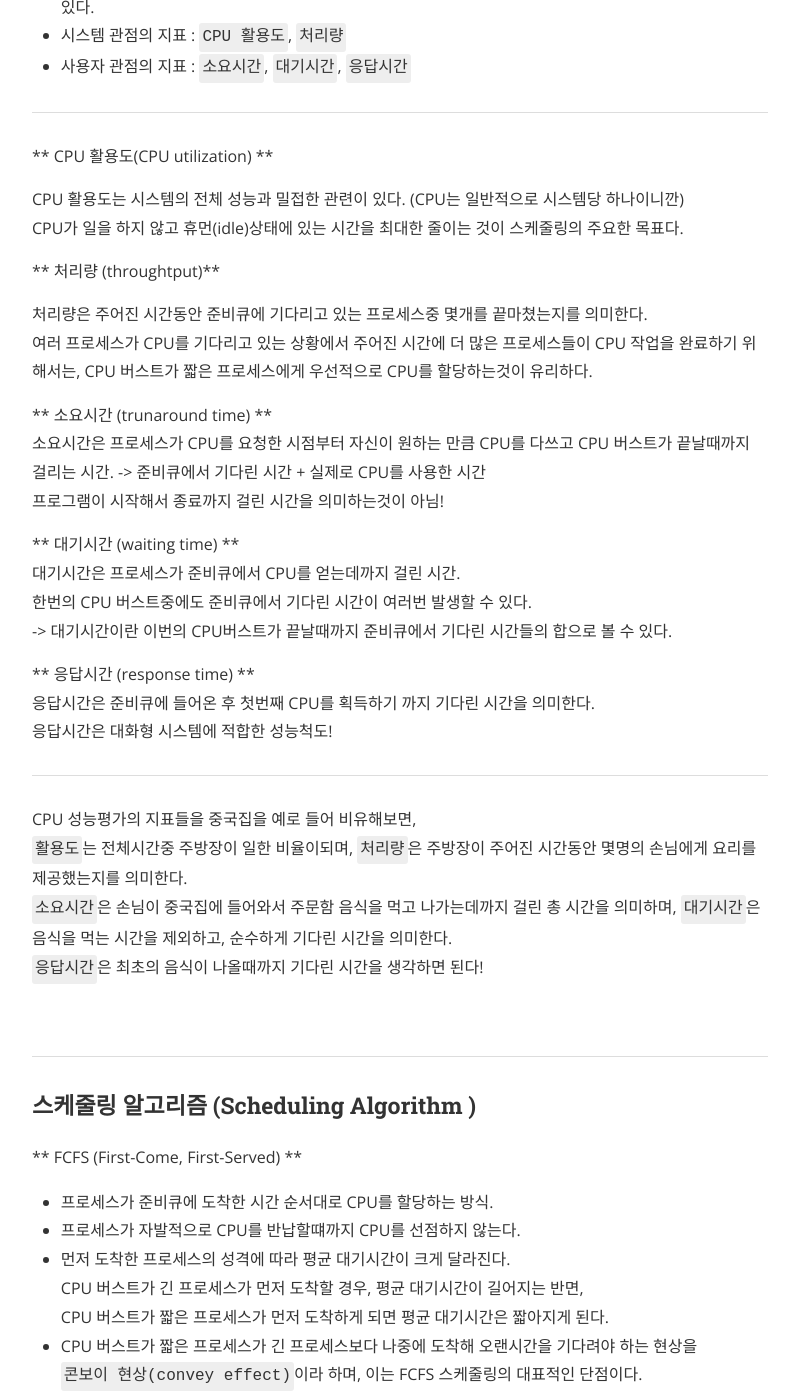
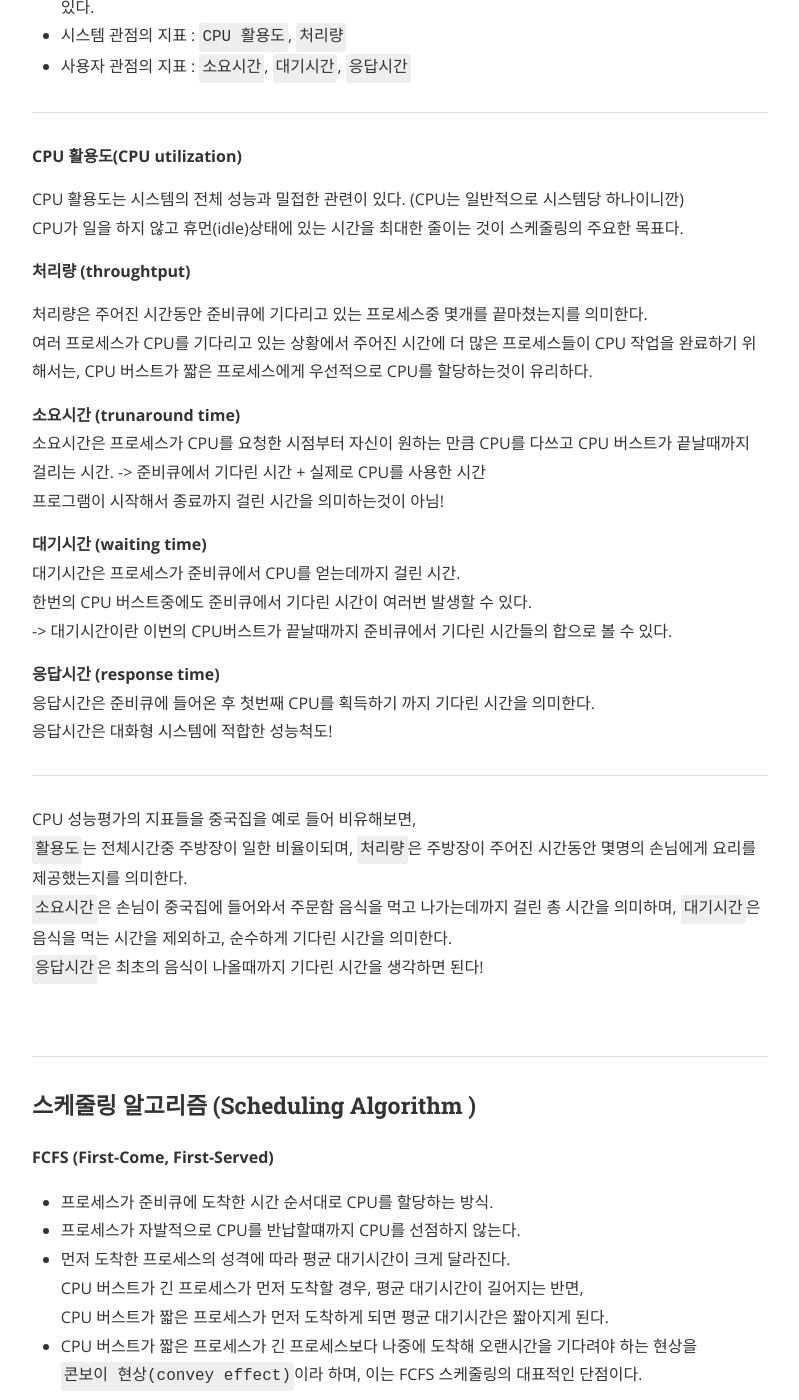
Before and after one commit to EunHyeJung/EunHyeJung.github.io, a Jekyll site: the page built from _posts/2018-07-12-operatingsystem-study09.md, in a window 1280 px wide and 1400 px high, scrolled down 793 px. Shown: the whole window, without its empty margins (240-1039 px from the left). Built offline with Jekyll 4.4.1, drawn with Linux system fonts in a browser that asks for light colours; nearby versions of some CDN libraries; comment, search, counter and statistics services are not loaded; some of the changed text lies outside the part shown.

Commit message:
OS - CPU스케줄링 (정리중)

```diff
--- a/_posts/2018-07-12-operatingsystem-study09.md
+++ b/_posts/2018-07-12-operatingsystem-study09.md
@@ -22,27 +22,27 @@ cover:  "/assets/instacode.png"
 
 - - -
 
-** CPU 활용도(CPU utilization) **
+<b> CPU 활용도(CPU utilization) </b>
 
 CPU 활용도는 시스템의 전체 성능과 밀접한 관련이 있다. (CPU는 일반적으로 시스템당 하나이니깐)
 CPU가 일을 하지 않고 휴먼(idle)상태에 있는 시간을 최대한 줄이는 것이 스케줄링의 주요한 목표다.
 
-** 처리량 (throughtput)**
+<b> 처리량 (throughtput)</b>
 
 처리량은 주어진 시간동안 준비큐에 기다리고 있는 프로세스중 몇개를 끝마쳤는지를 의미한다.
 여러 프로세스가 CPU를 기다리고 있는 상황에서 주어진 시간에 더 많은 프로세스들이 CPU 작업을 완료하기 위해서는, CPU 버스트가 짧은 프로세스에게 우선적으로 CPU를 할당하는것이 유리하다.
 
-** 소요시간 (trunaround time) **
+<b> 소요시간 (trunaround time) </b>
 소요시간은 프로세스가 CPU를 요청한 시점부터 자신이 원하는 만큼 CPU를 다쓰고 CPU 버스트가 끝날때까지 걸리는 시간.
 -> 준비큐에서 기다린 시간 + 실제로 CPU를 사용한 시간
 프로그램이 시작해서 종료까지 걸린 시간을 의미하는것이 아님!
 
-** 대기시간 (waiting time) **
+<b> 대기시간 (waiting time) </b>
 대기시간은 프로세스가 준비큐에서 CPU를 얻는데까지 걸린 시간.
 한번의 CPU 버스트중에도 준비큐에서 기다린 시간이 여러번 발생할 수 있다.
 -> 대기시간이란 이번의 CPU버스트가 끝날때까지 준비큐에서 기다린 시간들의 합으로 볼 수 있다.
 
-** 응답시간 (response time) **
+<b> 응답시간 (response time) </b>
 응답시간은 준비큐에 들어온 후 첫번째 CPU를 획득하기 까지 기다린 시간을 의미한다.
 응답시간은 대화형 시스템에 적합한 성능척도!
 
@@ -58,7 +58,7 @@ CPU 성능평가의 지표들을 중국집을 예로 들어 비유해보면,
 
 ### 스케줄링 알고리즘 (Scheduling Algorithm )
 
-** FCFS (First-Come, First-Served) **
+<b> FCFS (First-Come, First-Served) </b>
 * 프로세스가 준비큐에 도착한 시간 순서대로 CPU를 할당하는 방식.
 * 프로세스가 자발적으로 CPU를 반납할떄까지 CPU를 선점하지 않는다.
 * 먼저 도착한 프로세스의 성격에 따라 평균 대기시간이 크게 달라진다.
@@ -66,7 +66,7 @@ CPU 성능평가의 지표들을 중국집을 예로 들어 비유해보면,
   CPU 버스트가 짧은 프로세스가 먼저 도착하게 되면 평균 대기시간은 짧아지게 된다.
 * CPU 버스트가 짧은 프로세스가 긴 프로세스보다 나중에 도착해 오랜시간을 기다려야 하는 현상을 `콘보이 현상(convey effect)`이라 하며, 이는 FCFS 스케줄링의 대표적인 단점이다.
 
-** SFC (Shortest-Job First) **
+<b> SFC (Shortest-Job First) </b>
 * CPU 버스트가 가장 짧은 프로세스에게 제일 먼저 CPU를 할당하는 방식
 * 평균대기 시간을 짧게 하는 최적의 알고리즘이다.
 
```
